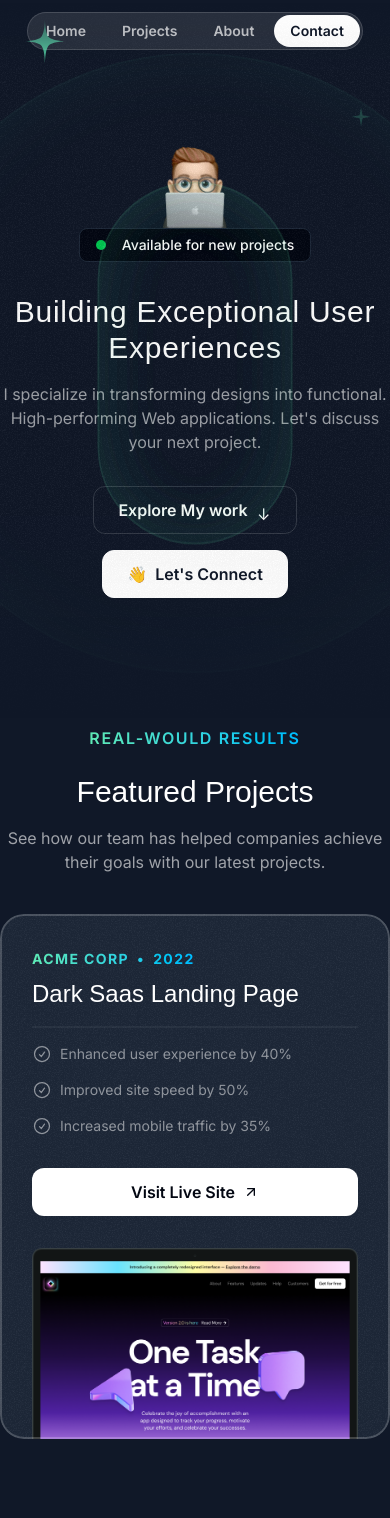
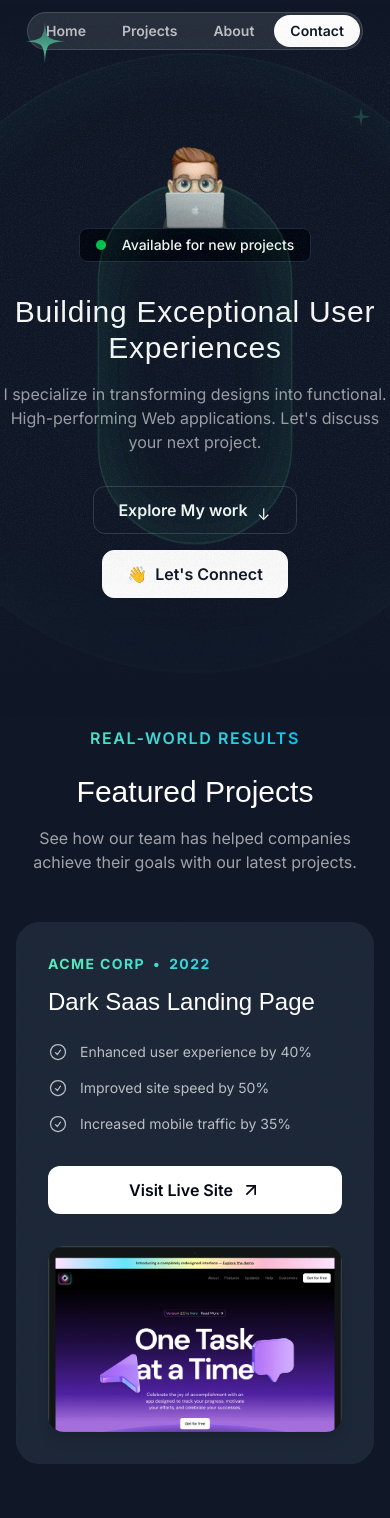
Before and after one commit to rahulrajput34/Portfolio-Website, a Next.js app: page / in a window 390 px wide. Shown: the top 1518 px of the page. Built offline with nearby package versions, Linux system fonts and the light colour scheme; a web font is replaced by a local one.

Commit message:
feat: make the project section responsive for the big screens

```diff
--- a/sections/Projects.tsx
+++ b/sections/Projects.tsx
@@ -1,10 +1,10 @@
 import darkSaasLandingPage from "@/assets/images/dark-saas-landing-page.png";
 import lightSaasLandingPage from "@/assets/images/light-saas-landing-page.png";
 import aiStartupLandingPage from "@/assets/images/ai-startup-landing-page.png";
-import Image from "next/image";
 import CheckCircleIcon from "@/assets/icons/check-circle.svg";
 import ArrowUpRightIcon from "@/assets/icons/arrow-up-right.svg";
 import grainImage from "@/assets/images/grain.jpg";
+import Image from "next/image";
 
 const portfolioProjects = [
   {
@@ -47,64 +47,73 @@ const portfolioProjects = [
 
 export const ProjectsSection = () => {
   return (
-    <section className="pb-16">
-      <div className="container">
-        <div className="flex justify-center">
-          <p className="uppercase font-semibold tracking-widest bg-gradient-to-r from-emerald-300 to-sky-400 text-transparent bg-clip-text text-center">
-            Real-would Results
+    <section className="pb-16 lg:py-24">
+      <div className="container mx-auto max-w-screen-xl px-4">
+        <p className="flex justify-center uppercase font-semibold tracking-widest bg-gradient-to-r from-emerald-300 to-sky-400 text-transparent bg-clip-text text-center">
+          Real-world Results
         </p>
-        </div>
         <h2 className="font-serif text-3xl md:text-5xl text-center mt-6">
           Featured Projects
         </h2>
-        <p className="text-center text-white/60 mt-4 md:text-lg max-w-md mx-auto">
+        <p className="text-center text-white/60 mt-4 md:text-lg lg:text-xl max-w-md mx-auto">
           See how our team has helped companies achieve their goals with our
           latest projects.
         </p>
-        <div className="mt-10 md-mt-20 flex flex-col gap-20">
-          {portfolioProjects.map((project) => (
-            <div
+        <div className="mt-12 grid gap-20 md:gap-24">
+          {portfolioProjects.map((project, idx) => (
+            <article
               key={project.title}
-              className="bg-gray-800 rounded-3xl relative z-0 overflow-hidden after:z-10 after:content-[''] after:absolute after:inset-0 after:outline-2 after:outline after:-outline-offset-2 after:rounded-3xl after:outline-white/20 px-8 pt-8 md:pt-12 md:px-10 after:pointer-events-none"
+              className="group relative rounded-3xl bg-gray-800/95 overflow-hidden"
             >
               <div
-                className="absolute inset-0 -z-10 opacity-5"
-                style={{
-                  backgroundImage: `url(${grainImage.src})`,
-                }}
-              ></div>
-              <div className="bg-gradient-to-r from-emerald-300 to-sky-400 inline-flex gap-2 font-bold uppercase tracking-widest text-sm text-transparent bg-clip-text">
+                className="absolute inset-0 -z-10 opacity-10"
+                style={{ backgroundImage: `url(${grainImage.src})` }}
+              />
+              <div className="absolute inset-0 -z-10 rounded-3xl border border-white/10" />
+              <div className="grid md:grid-cols-2 gap-8 p-8 md:p-12">
+                <div className="flex flex-col">
+                  <span className="bg-gradient-to-r from-emerald-300 to-sky-400 bg-clip-text text-transparent font-bold uppercase tracking-widest text-sm inline-flex items-center gap-2">
                     <span>{project.company}</span>
                     <span>&bull;</span>
                     <span>{project.year}</span>
-              </div>
-              <h3 className="font-serif text-2xl md:text-4xl mt-2 md:mt-5">
+                  </span>
+                  <h3 className="font-serif text-2xl md:text-4xl mt-3">
                     {project.title}
                   </h3>
-              <hr className="border-t-2 border-white/5 mt-4 md:mt-5" />
-              <ul className="flex flex-col gap-4 mt-4 md:mt-5">
+                  <ul className="flex flex-col gap-4 mt-6">
                     {project.results.map((result) => (
                       <li
                         key={result.title}
-                    className="flex gap-2 text-sm md:text-base text-white/50"
+                        className="flex items-start gap-3 text-white/70 text-sm md:text-base"
                       >
-                    <CheckCircleIcon className="size-5" />
+                        <CheckCircleIcon className="size-5 shrink-0" />
                         <span>{result.title}</span>
                       </li>
                     ))}
                   </ul>
-              <a href={project.link}>
-                <button className="bg-white text-gray-950 h-12 w-full md:w-auto px-6 rounded-xl font-semibold inline-flex items-center justify-center gap-2 mt-8">
+                  <a
+                    href={project.link}
+                    target="_blank"
+                    rel="noopener noreferrer"
+                    className="mt-8 w-full md:w-auto inline-flex"
+                  >
+                    <button className="inline-flex items-center justify-center gap-2 h-12 w-full md:w-auto px-6 rounded-xl font-semibold bg-white text-gray-950 transition-colors duration-300 hover:bg-gray-100">
                       <span>Visit Live Site</span>
-                  <ArrowUpRightIcon className="size-4 md:size-6" />
+                      <ArrowUpRightIcon className="size-5 md:size-6" />
                     </button>
                   </a>
+                </div>
+                <div className="relative">
                   <Image
                     src={project.image}
                     alt={project.title}
-                className="mt-8 -mb-4 md:-mb-0"
+                    className="rounded-2xl shadow-lg transition-transform duration-700 group-hover:scale-105"
+                    sizes="(max-width: 768px) 100vw, 50vw"
+                    priority={idx === 0}
                   />
                 </div>
+              </div>
+            </article>
           ))}
         </div>
       </div>
```
Lines whose indentation alone changed are shown as unchanged.
